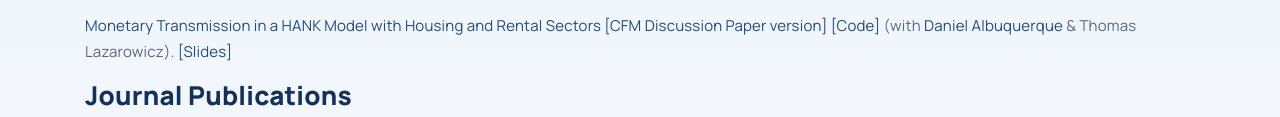
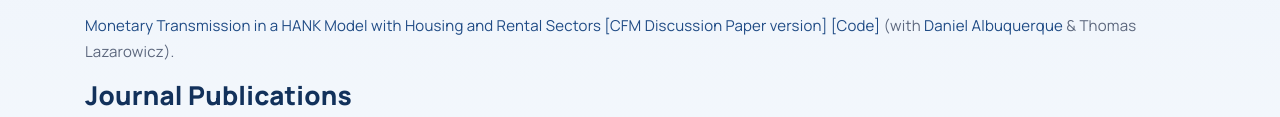
Before and after one commit to s0840389/jamielenneyecon, a plain HTML site: page index.html in a window 1280 px wide. Shown: the part 683-800 px from the top of the page. Drawn offline with nearby package versions, Linux system fonts and the light colour scheme.

Commit message:
deleted old slides for mtths

```diff
--- a/index.html
+++ b/index.html
@@ -79,7 +79,7 @@
 
 
               <p allign="left">  <a href="https://github.com/s0840389/jamielenneyecon/blob/main/pdfs/MTTHS%20Latest%20draft.pdf"> Monetary Transmission in a HANK Model with Housing and Rental Sectors </a> <a href="https://www.lse.ac.uk/CFM/assets/pdf/CFM-Discussion-Papers-2025/CFMDP2025-29-Paper.pdf">[CFM Discussion Paper version]</a> <a href="https://github.com/s0840389/MTHHR">[Code]</a> (with <a href="https://www.danielalbuquerque.com/"> Daniel Albuquerque </a> & Thomas Lazarowicz).
-                 <a href="https://github.com/s0840389/jamielenneyecon/blob/main/pdfs/MPHPR_FRB_Slides.pdf"> [Slides] </a>
+
                </p>
 
               <!--<div class="image-container">
```
